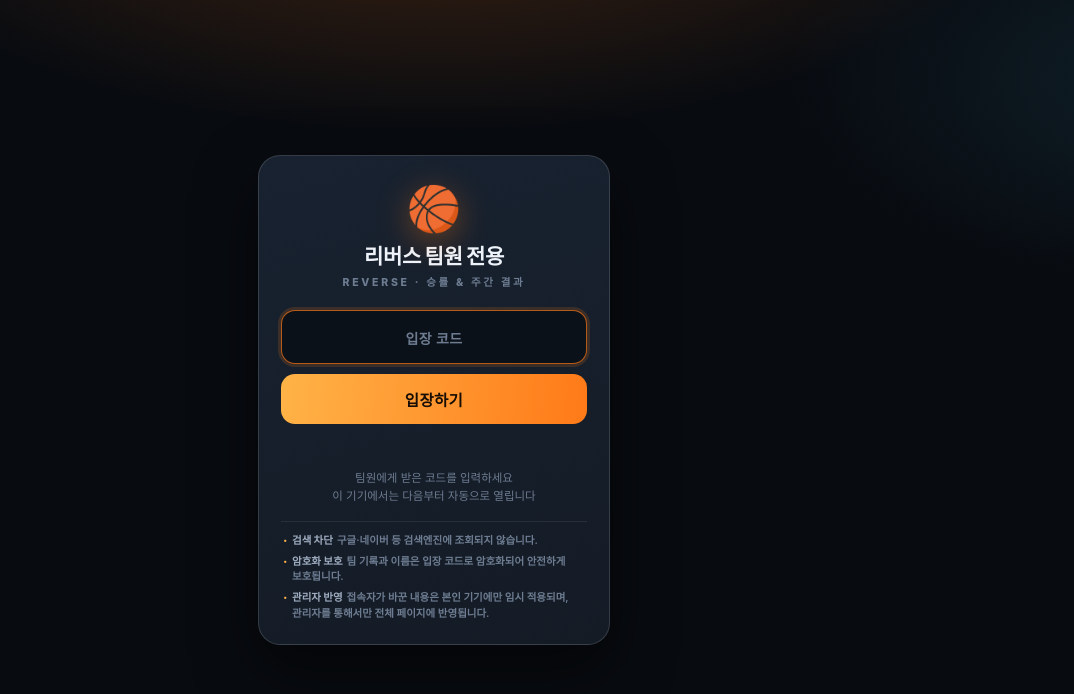
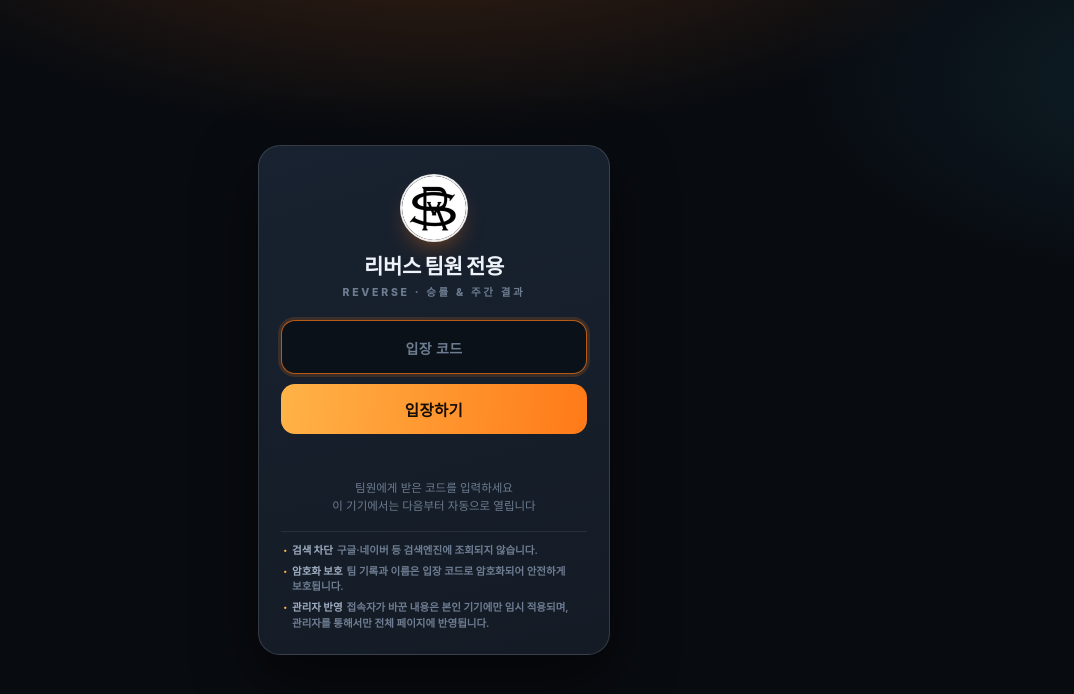
Before and after one commit to youngik-kim/reverse-basketball, a plain HTML site: page index.html in a window 1280 px wide. Shown: the whole page, without its empty margins (206-1280 px from the left). Drawn offline with Linux system fonts and the light colour scheme.

Commit message:
style: 게이트 카드 상단에 리버스 원형 로고 배치
- 🏀 이모지 대신 assets/reverse-logo.png(64px·원형 링) 중앙 표시
- README 갱신, 암호화 재빌드

```diff
--- a/index.html
+++ b/index.html
@@ -485,7 +485,8 @@ body.locked .gate{display:flex;position:fixed;inset:0;z-index:300;align-items:ce
 .gateform{width:100%;max-width:352px;background:linear-gradient(165deg,var(--card2),var(--card));
   border:1px solid var(--line2);border-radius:22px;padding:30px 22px 22px;text-align:center;
   box-shadow:0 24px 60px rgba(0,0,0,.55)}
-.gball{font-size:44px;line-height:1;filter:drop-shadow(0 8px 16px rgba(255,122,24,.35))}
+.glogo{display:block;width:64px;height:64px;margin:0 auto;border-radius:50%;
+  box-shadow:0 0 0 2px rgba(255,255,255,.92),0 12px 26px -10px rgba(255,122,24,.6)}
 .gateform h1{margin:12px 0 2px;font-size:21px;font-weight:900;letter-spacing:-.02em}
 .gsub{margin:0 0 20px;font-size:10.5px;letter-spacing:.26em;color:var(--tx3);font-weight:800;text-transform:uppercase}
 #gateCode{width:100%;height:54px;border-radius:14px;border:1px solid var(--line2);background:#0b1119;color:var(--tx);
@@ -513,7 +514,7 @@ body.locked .gate{display:flex;position:fixed;inset:0;z-index:300;align-items:ce
 
 <div class="gate" id="gate">
   <form class="gateform" id="gateForm" autocomplete="off" novalidate>
-    <div class="gball" aria-hidden="true">🏀</div>
+    <img class="glogo" src="assets/reverse-logo.png" alt="리버스 로고" width="64" height="64" decoding="async">
     <h1 id="gateTitle">리버스 팀원 전용</h1>
     <p class="gsub">REVERSE · 승률 &amp; 주간 결과</p>
     <label class="sr" for="gateCode">입장 코드</label>
```
Also changed, not shown: src/template.html (+3 -2 lines), 1 other file.
